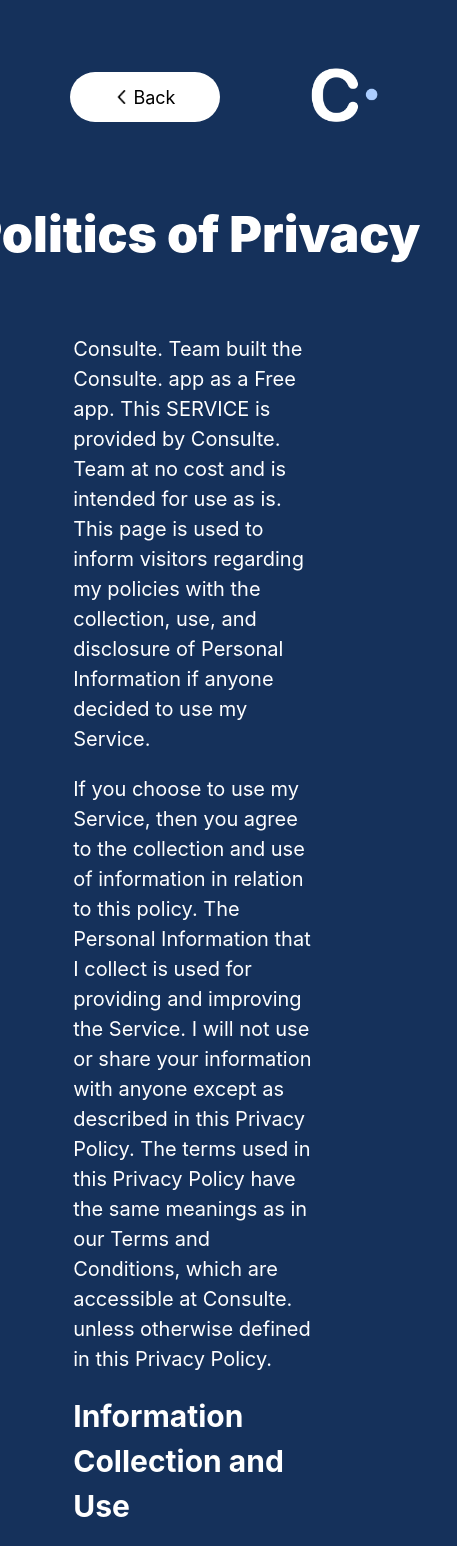
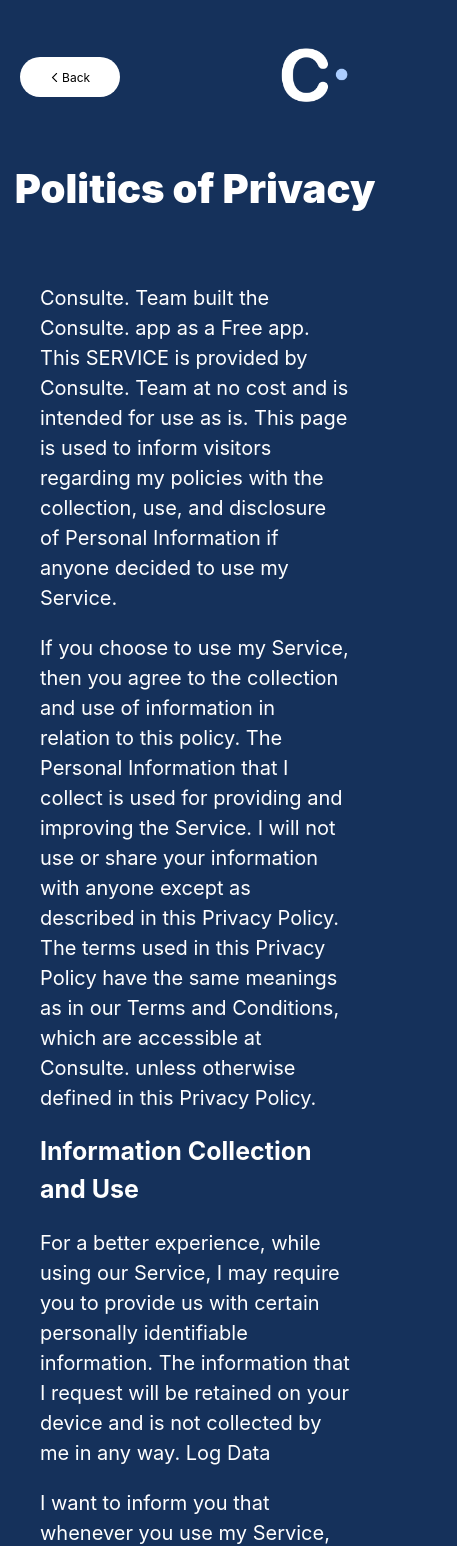
Before and after one commit to Bruno-Lafayette/Consulte, a plain HTML site: page politicasPrivacidade.html in a window 390 px wide. Shown: the top 1546 px of the page, 457 px wide, since content can reach past the window. Drawn offline with Linux system fonts and the light colour scheme.

Commit message:
adicionar responsividade

```diff
--- a/style.css
+++ b/style.css
@@ -3,7 +3,6 @@
     margin: 0;
     background-color:rgb(21 49 91);
     font-family: -apple-system, SF Pro Rounded;
-
 }
 
 .navBar{
@@ -30,7 +29,6 @@ p{
     text-align: center;
     font-weight: 900;
     font-size: 50px;
-
     font-style: normal;
 }
 
@@ -105,3 +103,76 @@ nav{
     width: 150px;
     height: 50px;
 }
+
+
+@media screen and (max-width: 900px) {
+    .navBar{
+        display: flex;
+        align-items: center;
+        justify-content: space-between;
+        padding: 0px;
+    }
+
+    .texto{
+        color: white;
+        font-size: 20px;
+        margin-left: 40px;
+        margin-right: 40px;
+        line-height: 150%;
+    }
+
+
+    .imagemLogo{
+        width: 310px;
+        height: 50px;
+        margin-bottom: 10%;
+        display: flex;
+        align-items: center;
+        justify-content: center;
+    }
+
+    .botaoVoltar{
+        border: none;
+        font-size: 12px;
+        border-radius: 25px;
+        background-color: rgba(255, 255, 255, 1);
+        margin:20px;
+        width: 100px;
+        height: 40px;
+    }
+
+
+    .botao{
+        background-color:rgb(21 49 91);
+        font-weight: 600;
+        font-size: 12px;
+        font-family: -apple-system, SF Pro Rounded;
+        border: none;
+        border-radius: 25px;
+        background-color: rgba(255, 255, 255, 1);
+        margin: 10px;
+        width: 140px;
+        height: 50px;
+    }
+
+    .titulo{
+        color: white;
+        margin: 10px;
+        margin-bottom: 70px;
+        text-align: center;
+        font-weight: 900;
+        font-size: 40px;
+        font-style: normal;
+    }
+
+    .subTitulo{
+        color: white;
+        font-size: 25px;
+        margin-left: 40px;
+        margin-right: 40px;
+        line-height: 150%;
+        font-weight: 700;
+    }
+
+
+}
```
